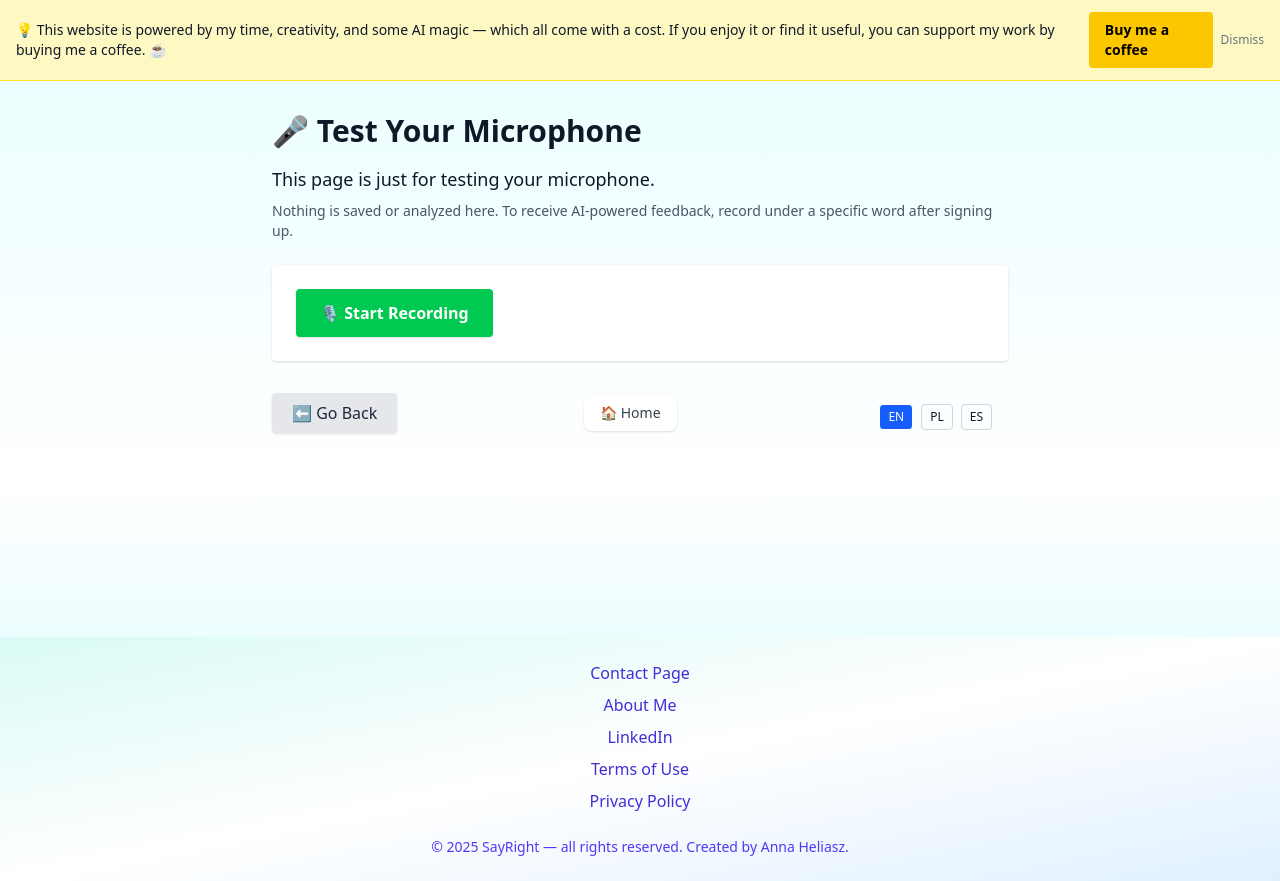
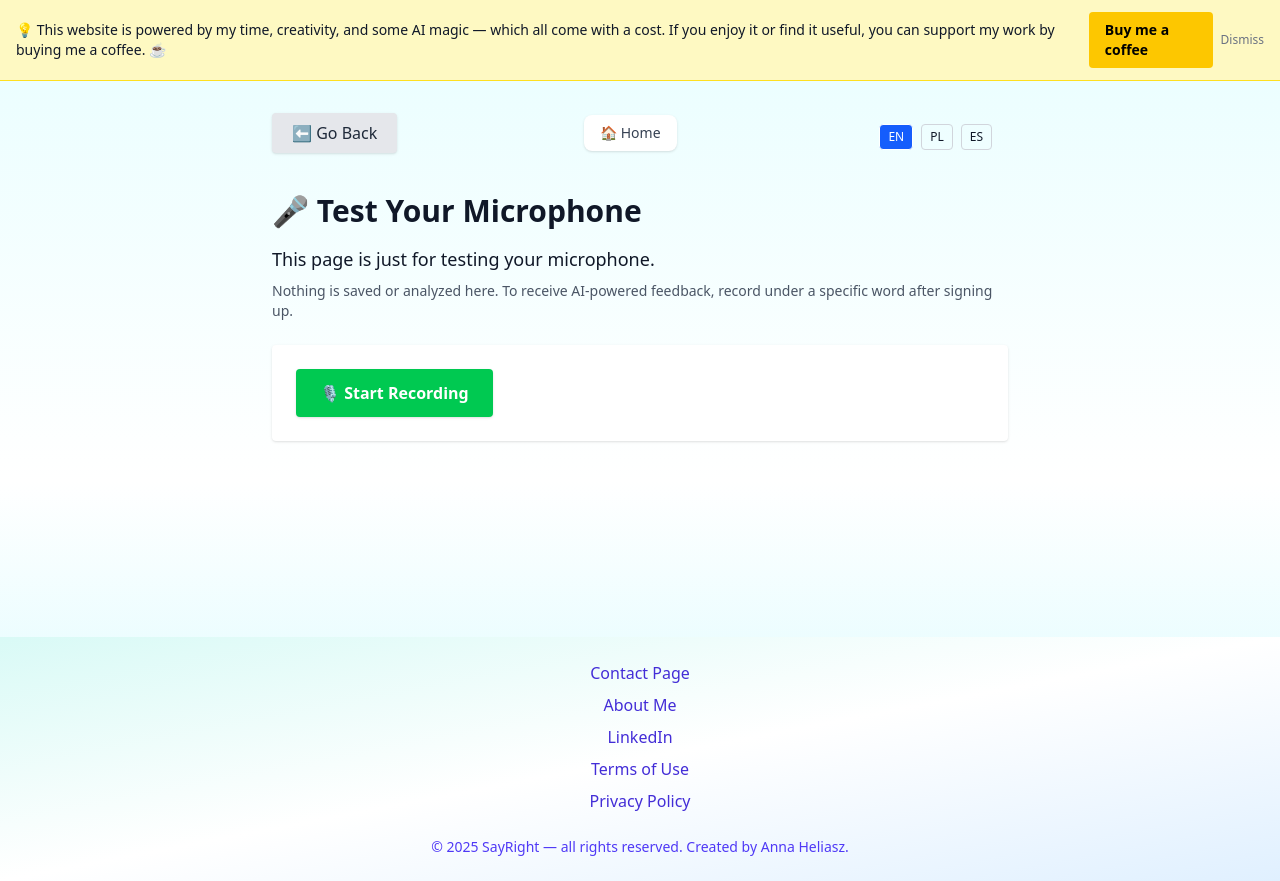
Before and after one commit to Ania58/Pronunciation-App-Frontend, a React (Vite) app: page /record in a window 1280 px wide. Built offline with nearby package versions, Linux system fonts and the light colour scheme; no server answers.

Commit message:
Improve RecordPage layout: separate navigation buttons from main content with better spacing and preserved animations

```diff
--- a/src/pages/RecordPage.tsx
+++ b/src/pages/RecordPage.tsx
@@ -11,6 +11,23 @@ export default function RecordPage() {
   return (
     <div className="min-h-screen bg-gradient-to-b from-cyan-50 via-white to-cyan-100 flex flex-col">
       <main className="flex-grow max-w-3xl mx-auto px-4 py-8 animate-fade-in-up transition-all duration-700">
+        <div className="flex flex-col sm:flex-row sm:items-center sm:justify-between gap-4 mb-10">
+          <button
+            onClick={() => navigate(-1)}
+            className="inline-block bg-gray-200 hover:bg-gray-300 text-gray-800 px-5 py-2 rounded shadow cursor-pointer transform transition-transform duration-300 hover:scale-105"
+          >
+            ⬅ {t('goBack')}
+          </button>
+
+          <Link
+            to="/"
+            className="text-sm text-gray-700 hover:text-indigo-700 bg-white hover:bg-indigo-50 px-4 py-2 rounded-lg shadow-sm transition-transform duration-300 hover:scale-105"
+          >
+            🏠 {t('home')}
+          </Link>
+
+          <LanguageSwitcher />
+        </div>
         <h1 className="text-3xl font-bold mb-4 transition-transform hover:scale-105 hover:text-blue-800 duration-300">
           {t('micTest')}
         </h1>
@@ -20,19 +37,6 @@ export default function RecordPage() {
         <div className="transition-transform hover:scale-105 duration-300">
           <RecorderWidget />
         </div>
-
-        <div className="mt-8 flex flex-col sm:flex-row sm:items-center sm:justify-between gap-4">
-          <button onClick={() => navigate(-1)} className="inline-block bg-gray-200 hover:bg-gray-300 text-gray-800 px-5 py-2 rounded shadow cursor-pointer transform transition-transform duration-300 hover:scale-105">
-          ⬅ {t('goBack')}
-          </button>
-          <Link
-            to="/"
-            className="text-sm text-gray-700 hover:text-indigo-700 bg-white hover:bg-indigo-50 px-4 py-2 rounded-lg shadow-sm transition transform transition-transform duration-300 hover:scale-105"
-          >
-            🏠 {t('home')}
-          </Link>
-          <LanguageSwitcher />
-        </div>
       </main>
       <Footer />
     </div>
```
